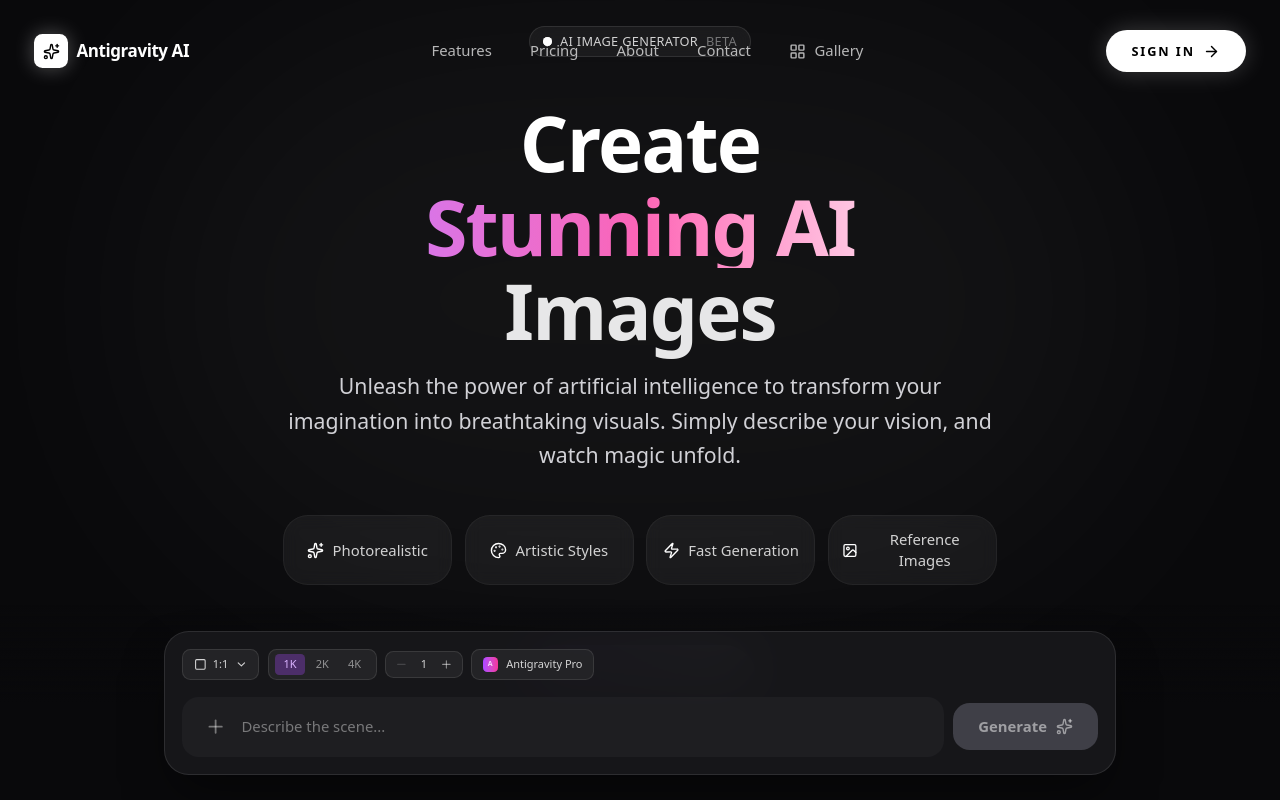
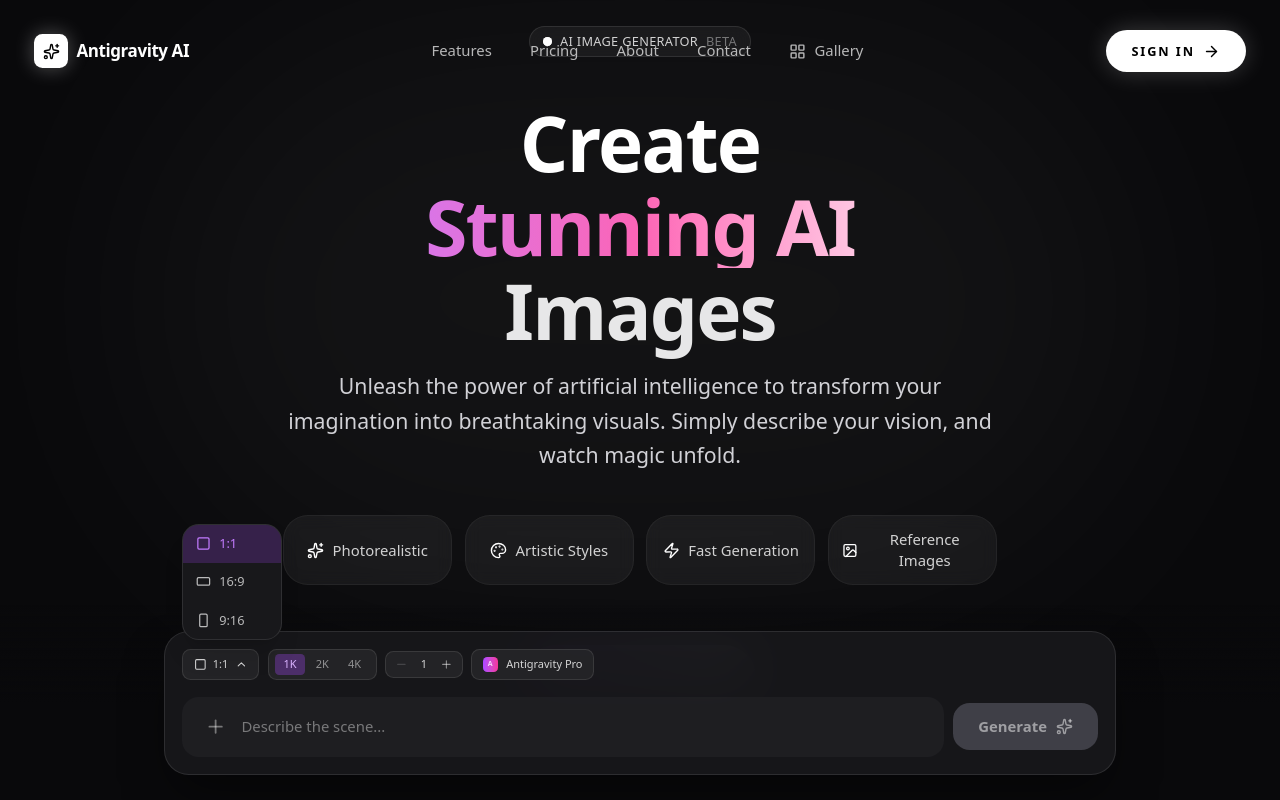
Before and after one commit to ashiqrahman12/image-generator-n8n-, a Next.js app: page / in a window 1280 px wide. Both pictures are taken after a click on the button "1:1". Shown: the top 800 px of the page. Built offline with nearby package versions, Linux system fonts and the light colour scheme.

Commit message:
Fix: Aspect ratio dropdown with backdrop and proper z-index

```diff
--- a/src/components/ImageGenerator.tsx
+++ b/src/components/ImageGenerator.tsx
@@ -287,47 +287,56 @@ export function ImageGenerator() {
                         />
 
                         {/* Controls Row - Always Visible */}
-                        <div className="flex items-center gap-1.5 md:gap-2 mb-3 overflow-x-auto pb-1 scrollbar-hide">
+                        <div className="flex items-center gap-1.5 md:gap-2 mb-3 pb-1">
                             {/* Aspect Ratio */}
                             <div className="relative shrink-0">
                                 <button
-                                    onClick={() => setShowAspectDropdown(!showAspectDropdown)}
+                                    onClick={(e) => {
+                                        e.stopPropagation();
+                                        setShowAspectDropdown(!showAspectDropdown);
+                                    }}
                                     className="flex items-center gap-1.5 px-2.5 py-1.5 rounded-lg bg-zinc-800/80 border border-white/10 text-[11px] font-medium text-white/80 hover:bg-zinc-700/80 transition-colors"
                                 >
                                     <Square className="w-3 h-3" />
                                     {aspectRatio}
-                                    <ChevronDown className="w-3 h-3" />
+                                    <ChevronDown className={cn("w-3 h-3 transition-transform", showAspectDropdown && "rotate-180")} />
                                 </button>
 
-                                <AnimatePresence>
-                                    {showAspectDropdown && (
+                                {showAspectDropdown && (
+                                    <>
+                                        {/* Backdrop to close dropdown */}
+                                        <div
+                                            className="fixed inset-0 z-[60]"
+                                            onClick={() => setShowAspectDropdown(false)}
+                                        />
+                                        {/* Dropdown Menu */}
                                         <motion.div
-                                            initial={{ opacity: 0, y: 10 }}
+                                            initial={{ opacity: 0, y: 5 }}
                                             animate={{ opacity: 1, y: 0 }}
-                                            exit={{ opacity: 0, y: 10 }}
-                                            className="absolute bottom-full mb-2 left-0 bg-zinc-900 border border-white/10 rounded-xl overflow-hidden min-w-[90px] z-50"
+                                            className="absolute bottom-full mb-2 left-0 bg-zinc-900 border border-white/10 rounded-xl overflow-hidden min-w-[100px] z-[70] shadow-xl"
                                         >
                                             {aspectRatios.map((ar) => (
                                                 <button
                                                     key={ar.value}
-                                                    onClick={() => {
+                                                    onClick={(e) => {
+                                                        e.stopPropagation();
                                                         setAspectRatio(ar.value);
                                                         setShowAspectDropdown(false);
                                                     }}
                                                     className={cn(
-                                                        "w-full px-3 py-2 text-xs text-left flex items-center gap-2 transition-colors",
+                                                        "w-full px-3 py-2.5 text-xs text-left flex items-center gap-2 transition-colors",
                                                         aspectRatio === ar.value
                                                             ? "bg-purple-500/20 text-purple-400"
-                                                            : "text-white/70 hover:bg-white/5"
+                                                            : "text-white/70 hover:bg-white/10"
                                                     )}
                                                 >
-                                                    <ar.icon className="w-3 h-3" />
+                                                    <ar.icon className="w-3.5 h-3.5" />
                                                     {ar.label}
                                                 </button>
                                             ))}
                                         </motion.div>
-                                    )}
-                                </AnimatePresence>
+                                    </>
+                                )}
                             </div>
 
                             {/* Quality */}
```
